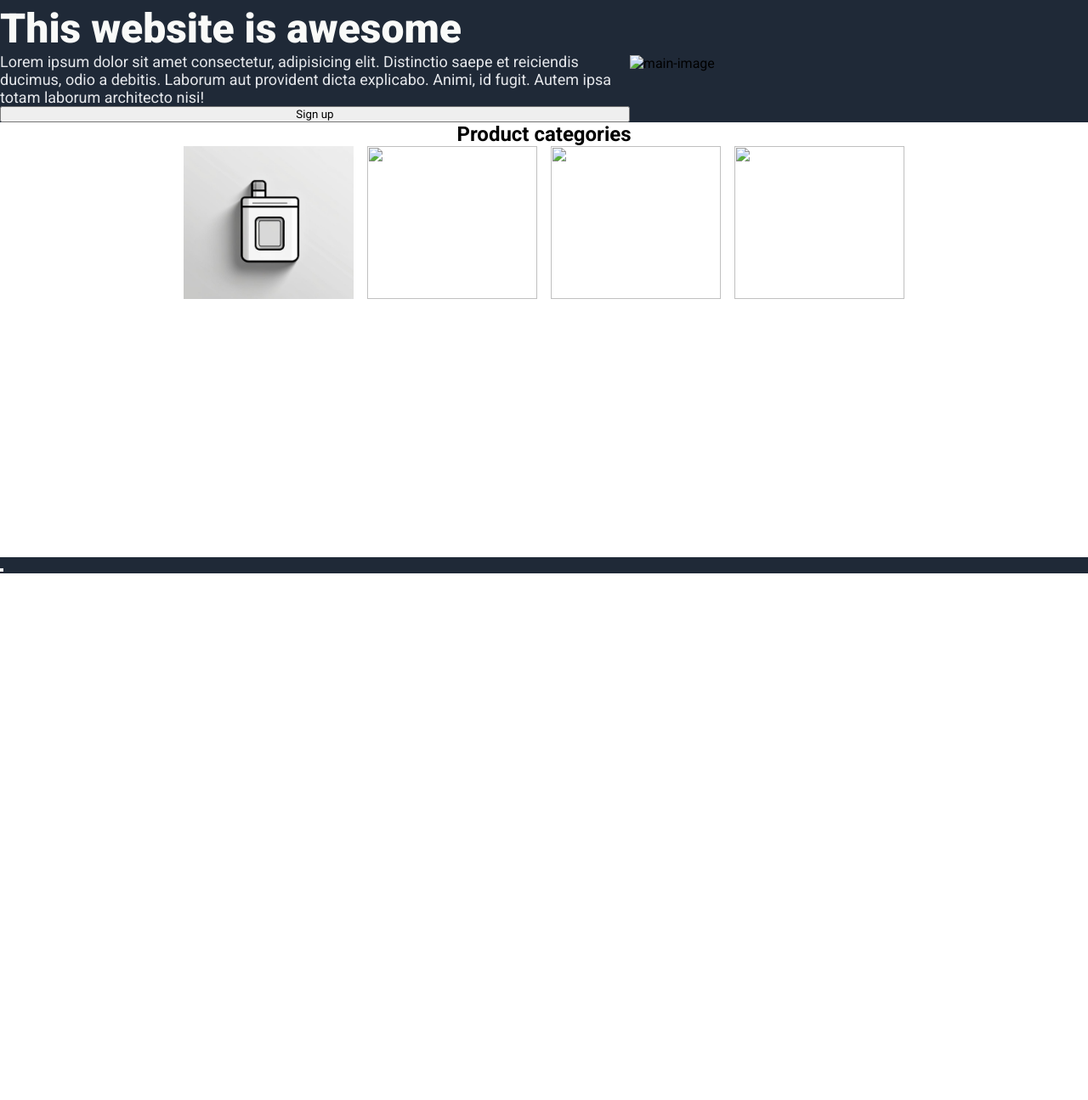
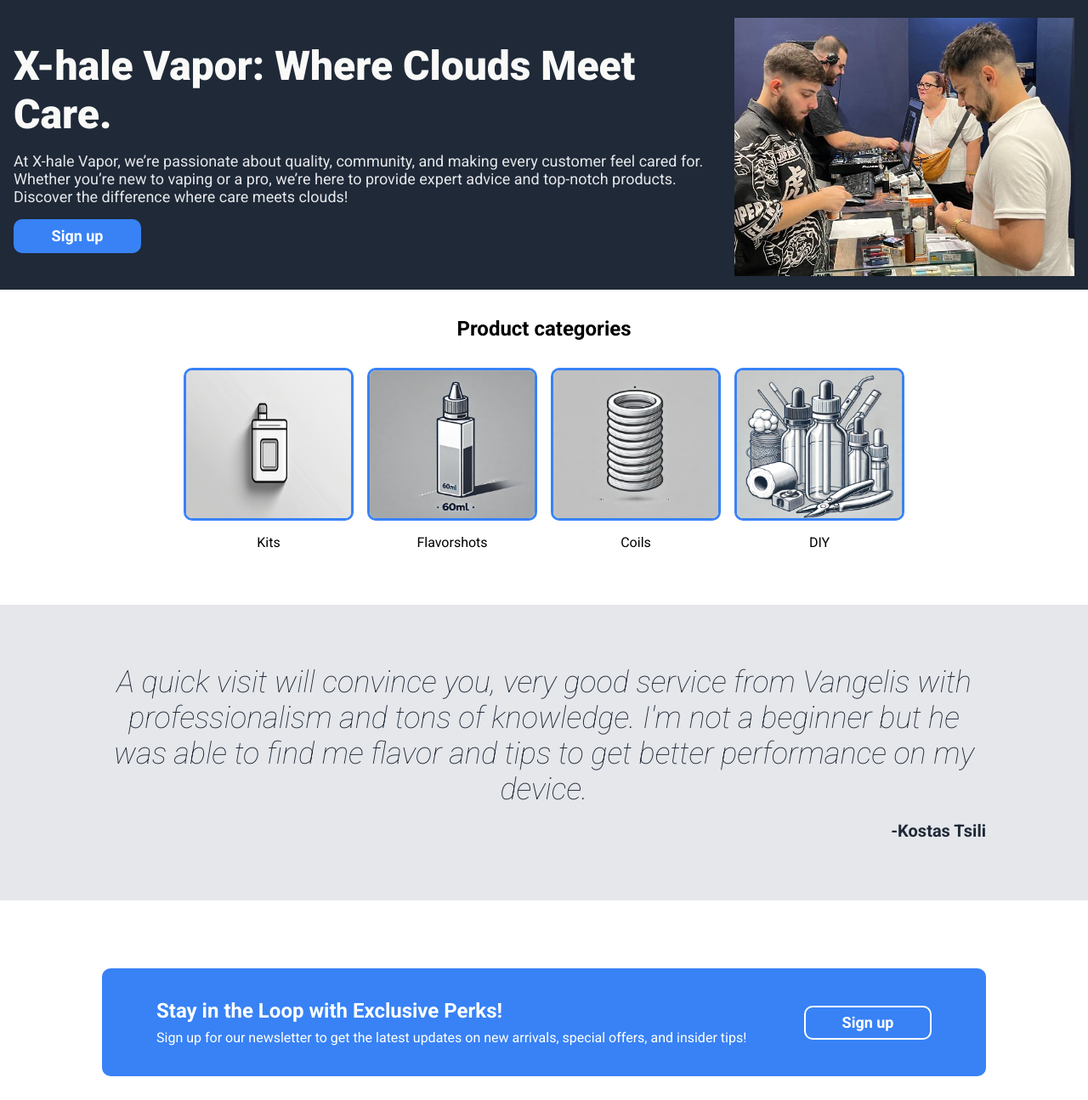
Before and after one commit to k4iLeb/TOP-Landing-Page, a plain HTML site: page index.html in a window 1280 px wide. Shown: the part 125-1420 px from the top of the page at 85% size. Before the commit the page ends 800 px from the top, so only its background shows below. Drawn offline with Linux system fonts and the light colour scheme.

Commit message:
Finish Project
- Used flexbox to align and center elements almost everywhere
- Site isn't responsive yet

```diff
--- a/index.html
+++ b/index.html
@@ -27,48 +27,67 @@
     </nav>
     <div class="hero">
       <div class="hero-text">
-        <h1>This website is awesome</h1>
+        <h1>X-hale Vapor: Where Clouds Meet Care.</h1>
         <p>
-          Lorem ipsum dolor sit amet consectetur, adipisicing elit. Distinctio
-          saepe et reiciendis ducimus, odio a debitis. Laborum aut provident
-          dicta explicabo. Animi, id fugit. Autem ipsa totam laborum architecto
-          nisi!
+          At X-hale Vapor, we’re passionate about quality, community, and making
+          every customer feel cared for. Whether you’re new to vaping or a pro,
+          we’re here to provide expert advice and top-notch products. Discover
+          the difference where care meets clouds!
         </p>
         <button>Sign up</button>
       </div>
-      <img src="" alt="main-image" />
+      <img
+        src="./images/hero-img.jpg"
+        alt="x-hale vapor shop image from opening party with owner and friends"
+      />
     </div>
     <div class="main">
       <h2 class="categories">Product categories</h2>
       <div class="product-categories">
         <div class="product-category">
-          <img src="./images/Kits.jpg" alt="kits-photo" />
-          <p></p>
+          <img src="./images/Kits.jpg" alt="a vape kit photo" />
+          <p>Kits</p>
         </div>
         <div class="product-category">
-          <img src="" alt="" />
-          <p></p>
+          <img
+            src="./images/Flavorshots.webp"
+            alt="a photo of a Flavorshot bottle"
+          />
+          <p>Flavorshots</p>
         </div>
         <div class="product-category">
-          <img src="" alt="" />
-          <p></p>
+          <img src="./images/Coils.webp" alt="a vape coil photo" />
+          <p>Coils</p>
         </div>
         <div class="product-category">
-          <img src="" alt="" />
-          <p></p>
+          <img
+            src="./images/DIY.webp"
+            alt="a photo of vaping accessories for DIY"
+          />
+          <p>DIY</p>
         </div>
       </div>
     </div>
     <div class="quote">
-      <p></p>
-      <h5></h5>
+      <p>
+        A quick visit will convince you, very good service from Vangelis with
+        professionalism and tons of knowledge. I'm not a beginner but he was
+        able to find me flavor and tips to get better performance on my device.
+      </p>
+      <h5>-Kostas Tsili</h5>
+    </div>
+    <div class="CTA">
+      <div class="CTA-txt">
+        <h4>Stay in the Loop with Exclusive Perks!</h4>
+        <p>
+          Sign up for our newsletter to get the latest updates on new arrivals,
+          special offers, and insider tips!
+        </p>
+      </div>
+      <button>Sign up</button>
     </div>
     <footer>
-      <div class="CTA">
-        <h4></h4>
-        <p></p>
-      </div>
-      <button></button>
+      <h3>Copyright © The Odin Project 2024</h3>
     </footer>
   </body>
 </html>
--- a/style.css
+++ b/style.css
@@ -16,12 +16,6 @@ nav,
 .hero,
 footer {
   background-color: #1f2937;
-}
-
-h1 {
-  font-size: 48px;
-  color: #f9faf8;
-  font-weight: 900;
 }
 
 /* NAVBAR */
@@ -43,6 +37,7 @@ nav ul {
   display: flex;
   gap: 16px;
   margin-right: 8px;
+  font-size: 18px;
 }
 
 a {
@@ -52,6 +47,12 @@ a {
 
 /* HERO */
 
+h1 {
+  font-size: 48px;
+  color: #f9faf8;
+  font-weight: 900;
+}
+
 .hero p {
   color: #e5e7eb;
   font-size: 18px;
@@ -60,15 +61,34 @@ a {
 .hero-text {
   display: flex;
   flex-direction: column;
+  gap: 16px;
+  width: 300px;
+  flex: 1;
 }
 
 .hero {
   display: flex;
   align-items: center;
+  justify-content: space-evenly;
+  gap: 16px;
+  padding: 16px 16px;
 }
 
 .hero img {
-  width: 1200px;
+  max-width: 400px;
+  flex-grow: 3;
+}
+
+button {
+  width: 150px;
+  min-width: 150px;
+  height: 40px;
+  border-radius: 10px;
+  border: 0;
+  background-color: #3882f6;
+  color: white;
+  font-size: 18px;
+  font-weight: 600;
 }
 
 /* MAIN */
@@ -82,20 +102,93 @@ a {
 .product-categories {
   display: flex;
   gap: 16px;
+  padding-bottom: 64px;
 }
 
 .product-category img {
   width: 200px;
   height: 180px;
-  object-fit: cover;
+  object-fit: fill;
+  border: 3px solid #3882f6;
+  border-radius: 10px;
+}
+
+.product-category {
+  display: flex;
+  flex-direction: column;
+  align-items: center;
+  justify-content: center;
+  gap: 16px;
+}
+
+.product-category p {
+  text-align: center;
+}
+
+.categories {
+  padding: 32px;
 }
 
 /* QUOTE */
 
+.quote {
+  background-color: #e5e7eb;
+  padding: 70px 120px;
+  display: flex;
+  flex-direction: column;
+  gap: 16px;
+  justify-content: center;
+  /* align-items: center; */
+  color: #1f2937;
+}
+
+.quote p {
+  text-align: center;
+  font-size: 36px;
+  font-weight: 200;
+  font-style: italic;
+}
+
+.quote h5 {
+  text-align: end;
+  font-size: 20px;
+}
+
+/* CTA */
+
+.CTA {
+  background-color: #3882f6;
+  display: flex;
+  justify-content: space-between;
+  align-items: center;
+  gap: 36px;
+  color: white;
+  padding: 36px 64px;
+  margin: 80px 120px;
+  border-radius: 10px;
+}
+
+.CTA-txt {
+  display: flex;
+  flex-direction: column;
+  gap: 8px;
+}
+
+.CTA-txt h4 {
+  font-size: 24px;
+}
+
+.CTA button {
+  border: 2px solid white;
+}
+
 /* FOOTER */
 
-/* to send footer at the bottom of the screen */
-
-.quote {
-  margin: auto;
+footer {
+  display: flex;
+  align-items: center;
+  justify-content: center;
+  padding: 16px;
+  color: #e5e7eb;
+  margin-top: auto;
 }
```
Also changed, not shown: images/Coils.webp (added), images/DIY.webp (added), images/Flavorshots.webp (added), images/hero-img.jpg (added), 1 other file.
